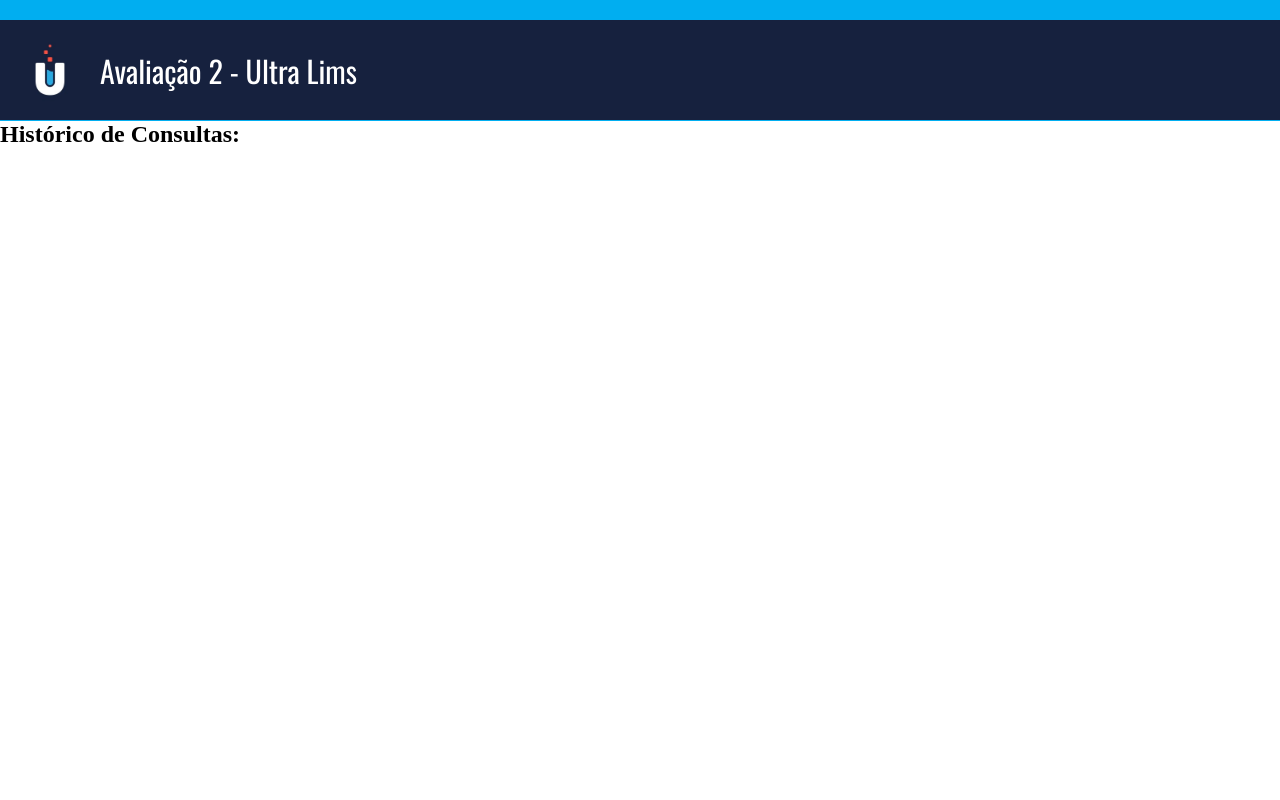
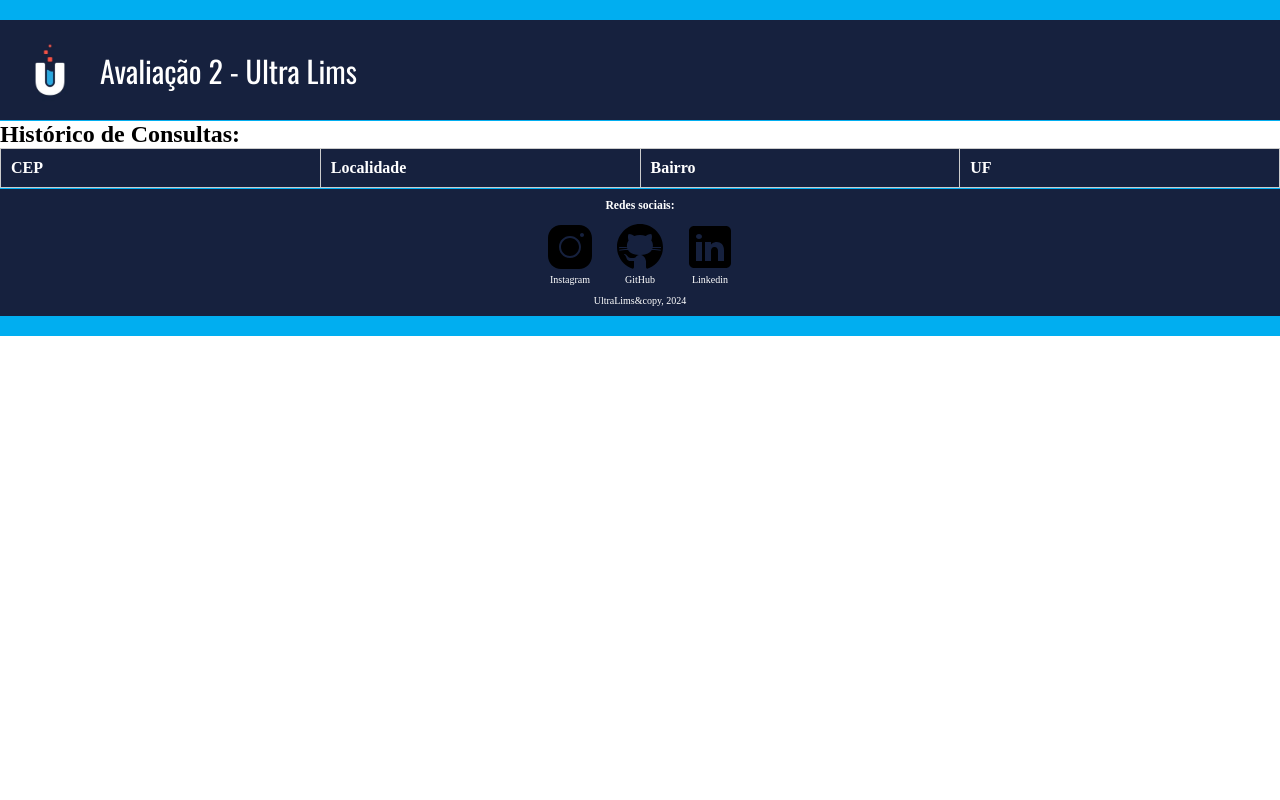
Before and after one commit to andrematos90/teste-Ultra-Lims, an Angular app in the folder SegundaAvaliacao/sistema/: page /history in a window 1280 px wide. Shown: the top 800 px of the page. Built offline with nearby package versions, Linux system fonts and the light colour scheme.

Commit message:
finalizado

```diff
--- a/SegundaAvaliacao/sistema/src/app/app.module.ts
+++ b/SegundaAvaliacao/sistema/src/app/app.module.ts
@@ -12,6 +12,8 @@ import { FormsModule } from '@angular/forms';
 import { HttpClientModule } from '@angular/common/http';
 import { HistoryComponent } from './components/history/history.component';
 import { RouterModule } from '@angular/router';
+import { MatSortModule } from '@angular/material/sort';
+import { BrowserAnimationsModule } from '@angular/platform-browser/animations';
 
 @NgModule({
   declarations: [
@@ -28,7 +30,9 @@ import { RouterModule } from '@angular/router';
     IconModule,
     FormsModule,
     HttpClientModule,
-    RouterModule
+    RouterModule,
+    MatSortModule,
+    BrowserAnimationsModule
   ],
   providers: [],
   bootstrap: [AppComponent]
--- a/SegundaAvaliacao/sistema/src/app/components/history/history.component.css
+++ b/SegundaAvaliacao/sistema/src/app/components/history/history.component.css
@@ -1,4 +1,18 @@
-.container{
+.container {
   width: 100%;
-  height: 100vh;
+  margin: 0 auto;
 }
+
+table {
+  width: 100%;
+  border-collapse: collapse;
+  background-color: rgb(22, 33, 62);
+  color: white;
+}
+
+th, td {
+  width: 25%; /* Define cada célula como um quadrado */
+  padding: 10px;
+  text-align: center;
+  border: 1px solid #ccc; /* Adiciona uma borda fina em cada célula */
+}
--- a/SegundaAvaliacao/sistema/src/app/components/history/history.component.html
+++ b/SegundaAvaliacao/sistema/src/app/components/history/history.component.html
@@ -1,7 +1,18 @@
 <div class="container">
   <h2>Histórico de Consultas:</h2>
-  <ul>
-    <li *ngFor="let resultado of results">{{ resultado.cep }}, {{ resultado.localidade }}/{{resultado.bairro}} - {{ resultado.uf }}</li>
-  </ul>
 
+  <table matSort (matSortChange)="sortData($event)">
+    <tr>
+      <th mat-sort-header="cep">CEP</th>
+      <th mat-sort-header="localidade">Localidade</th>
+      <th mat-sort-header="bairro">Bairro</th>
+      <th mat-sort-header="uf">UF</th>
+    </tr>
+    <tr *ngFor="let resultado of sortedResults">
+      <td>{{ resultado.cep }}</td>
+      <td>{{ resultado.localidade }}</td>
+      <td>{{ resultado.bairro }}</td>
+      <td>{{ resultado.uf }}</td>
+    </tr>
+  </table>
 </div>
--- a/SegundaAvaliacao/sistema/src/app/components/history/history.component.ts
+++ b/SegundaAvaliacao/sistema/src/app/components/history/history.component.ts
@@ -1,4 +1,6 @@
 import { Component, OnInit, Input } from '@angular/core';
+import { Sort } from '@angular/material/sort';
+import { HistoryUpdateService } from 'src/app/services/history-update.service';
 
 @Component({
   selector: 'app-history',
@@ -8,15 +10,56 @@ import { Component, OnInit, Input } from '@angular/core';
 export class HistoryComponent implements OnInit {
 
   @Input() results?: any[] = [];
+  sortedResults?: any[] = [];
 
-  constructor() { }
+  constructor(private historyUpdateService: HistoryUpdateService) {}
 
   ngOnInit(): void {
-
+    this.historyUpdateService.onUpdate().subscribe(() => {
+      this.updateTable();
+    });
+    this.updateTable(); // Atualiza a tabela inicialmente
   }
 
-  mostrar(){
-    console.log(this.results)
+  updateTable() {
+    if (this.results) {
+      this.sortedResults = [...this.results];
+    } else {
+      this.sortedResults = [];
+    }
+  }
+
+  sortData(sort: Sort) {
+
+    if (!this.results) {
+      return;
+    }
+
+    const data = this.results.slice();
+    if (!sort.active || sort.direction === '') {
+      this.sortedResults = data;
+      return;
+    }
+
+    this.sortedResults = data.sort((a, b) => {
+      const isAsc = sort.direction === 'asc';
+      switch (sort.active) {
+        case 'cep':
+          return this.compare(a.cep, b.cep, isAsc);
+        case 'localidade':
+          return this.compare(a.localidade, b.localidade, isAsc);
+        case 'bairro':
+          return this.compare(a.bairro, b.bairro, isAsc);
+        case 'uf':
+          return this.compare(a.uf, b.uf, isAsc);
+        default:
+          return 0;
+      }
+    });
+  }
+
+  compare(a: string | number, b: string | number, isAsc: boolean) {
+    return (a < b ? -1 : 1) * (isAsc ? 1 : -1);
   }
 
 }
--- a/SegundaAvaliacao/sistema/src/app/components/page/page.component.html
+++ b/SegundaAvaliacao/sistema/src/app/components/page/page.component.html
@@ -1,4 +1,5 @@
 <div class="container">
+  <!-- Seção de consulta de endereço -->
   <h1>Consulta de Endereço por CEP</h1>
   <div id="searchForm">
     <label for="cepInput">Digite o CEP:</label>
@@ -6,26 +7,19 @@
       [ngClass]="{'invalid-cep': !cepValid}">
     <button (click)="getAddress()">Consultar</button>
     <p *ngIf="!cepValid" class="error-message">O CEP deve conter 8 dígitos numéricos.</p>
+    <p *ngIf="cepNotFound" class="error-message">O CEP informado não existe.</p> <!-- Nova mensagem para CEP não encontrado -->
   </div>
 
+  <!-- Seção de resultado da consulta -->
   <h2>Resultado da Consulta:</h2>
-  <div id="addressDetails" *ngIf="address">
+  <div id="addressDetails" *ngIf="address && !cepNotFound"> <!-- Verificando se o endereço existe e se o CEP não foi encontrado -->
     <ul>
-      <li><strong>CEP:</strong>{{address.cep}}</li>
-      <li><strong>Logradouro:</strong> {{address.logradouro}}</li>
-      <li><strong>Complemento:</strong> {{address.complemento}}</li>
-      <li><strong>Bairro:</strong> {{address.bairro}}</li>
-      <li><strong>Localidade:</strong> {{address.localidade}}</li>
-      <li><strong>UF:</strong> {{address.uf}}</li>
-      <li><strong>IBGE:</strong> {{address.ibge}}</li>
-      <li><strong>GIA:</strong> {{address.gia}}</li>
-      <li><strong>DDD:</strong> {{address.ddd}}</li>
-      <li><strong>SIAFI:</strong> {{address.siafi}}</li>
+      <!-- Detalhes do endereço -->
     </ul>
+  </div>
 
-  </div>
+  <!-- Seção de histórico de consultas -->
   <div id="storedAddresses" *ngIf="show">
     <app-history [results]="previousAppointments"></app-history>
   </div>
-
 </div>
--- a/SegundaAvaliacao/sistema/src/app/components/page/page.component.ts
+++ b/SegundaAvaliacao/sistema/src/app/components/page/page.component.ts
@@ -1,5 +1,6 @@
 import { Component } from '@angular/core';
 import { SearchCepService } from '../../services/search-cep.service'
+import { HistoryUpdateService } from 'src/app/services/history-update.service';
 
 @Component({
   selector: 'app-page',
@@ -11,27 +12,38 @@ export class PageComponent {
   address: any;
   cepValid: boolean = true;
   previousAppointments: any[] = [];
-  show:boolean = true;
+  show: boolean = true;
+  cepNotFound: boolean = false;
 
 
-  constructor(private searchCepService : SearchCepService) {
-
-  }
+  constructor(
+    private searchCepService: SearchCepService,
+    private historyUpdateService: HistoryUpdateService) { }
 
 
     getAddress() {
+      this.cepNotFound = false; // Resetando a flag de CEP não encontrado
 
       if (this.cepSent.length === 8 && /^\d+$/.test(this.cepSent)) {
         this.cepValid = true;
         this.searchCepService.getAddressService(this.cepSent)
-        .subscribe((data) => {
+          .subscribe(
+            (data) => {
+              if (data.erro === true) {
+                this.cepNotFound = true; // Definindo a flag de CEP não encontrado como verdadeira
+              } else {
                 this.address = data;
                 this.previousAppointments.push(data);
-
-        });
+                this.historyUpdateService.updateHistory();
+              }
+            },
+            (error) => {
+              console.error('Erro ao consultar o serviço de busca de CEP:', error);
+              // Aqui você pode lidar com erros de comunicação com o serviço, por exemplo
+            }
+          );
       } else {
         this.cepValid = false;
       }
     }
-
 }
--- /dev/null
+++ b/SegundaAvaliacao/sistema/src/app/services/history-update.service.ts
@@ -0,0 +1,17 @@
+import { Injectable } from '@angular/core';
+import { Subject } from 'rxjs';
+
+@Injectable({
+  providedIn: 'root'
+})
+export class HistoryUpdateService {
+  private updateSubject = new Subject<void>();
+
+  updateHistory() {
+    this.updateSubject.next();
+  }
+
+  onUpdate() {
+    return this.updateSubject.asObservable();
+  }
+}
```
Also changed, not shown: SegundaAvaliacao/sistema/src/app/services copy/search-cep.service.ts (added, +17 -0 lines), 2 other files (tests, documents, lock files or other folders). Lines whose indentation alone changed are shown as unchanged.
